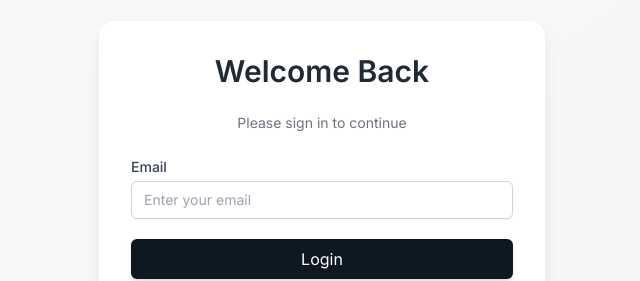
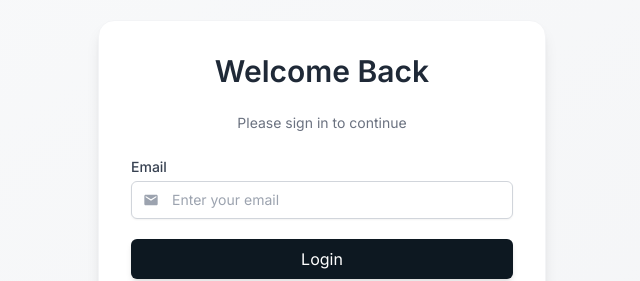
Before and after one commit to eeemons/product-management, a Next.js app: page /login in a window 1280 px wide. Shown: the part 212-493 px from the top of the page, without its empty margins (318-958 px from the left). Built offline with nearby package versions, Linux system fonts and the light colour scheme.

Commit message:
added icon support for the project

```diff
--- a/package.json
+++ b/package.json
@@ -17,6 +17,7 @@
     "react-dom": "^18",
     "react-hook-form": "^7.65.0",
     "react-hot-toast": "^2.6.0",
+    "react-icons": "^5.5.0",
     "react-redux": "^9.1.2",
     "zod": "^4.1.12"
   },
--- a/src/app/login/page.tsx
+++ b/src/app/login/page.tsx
@@ -12,6 +12,7 @@ import InputField from "@/components/InputField";
 import { useLoginMutation } from "@/lib/features/auth/authSlice";
 import { RootState } from "@/lib/store";
 import { LoginFormData, loginSchema } from "@/schema/loginSchema";
+import { MdEmail } from "react-icons/md";
 
 const LoginPage = () => {
   const [login, { isLoading }] = useLoginMutation();
@@ -73,6 +74,7 @@ const LoginPage = () => {
               placeholder="Enter your email"
               register={register("email")}
               error={errors.email}
+              icon={<MdEmail />}
             />
           </div>
 
--- a/src/components/InputField.tsx
+++ b/src/components/InputField.tsx
@@ -1,6 +1,7 @@
 "use client";
 
 import { FieldError, UseFormRegisterReturn } from "react-hook-form";
+import { ReactNode } from "react";
 
 interface InputFieldProps {
   label: string;
@@ -8,6 +9,7 @@ interface InputFieldProps {
   placeholder?: string;
   register: UseFormRegisterReturn;
   error?: FieldError;
+  icon?: ReactNode; // optional icon
 }
 
 const InputField = ({
@@ -16,20 +18,30 @@ const InputField = ({
   placeholder,
   register,
   error,
+  icon,
 }: InputFieldProps) => {
   return (
     <div>
       <label className="block text-sm font-medium text-gray-700 mb-1">
         {label}
       </label>
+      <div className="relative">
+        {icon && (
+          <div className="absolute inset-y-0 left-0 pl-3 flex items-center pointer-events-none text-gray-400">
+            {icon}
+          </div>
+        )}
         <input
           type={type}
           placeholder={placeholder}
           {...register}
           className={`block w-full px-3 py-2 text-gray-900 border ${
             error ? "border-red-500" : "border-gray-300"
-        } rounded-md shadow-sm focus:outline-none focus:ring-indigo-500 focus:border-indigo-500 sm:text-sm`}
+          } rounded-md shadow-sm focus:outline-none focus:ring-indigo-500 focus:border-indigo-500 sm:text-sm ${
+            icon ? "pl-10" : ""
+          }`} // add padding if icon exists
         />
+      </div>
       {error && <p className="mt-1 text-sm text-red-600">{error.message}</p>}
     </div>
   );
```
Lines whose indentation alone changed are shown as unchanged.
